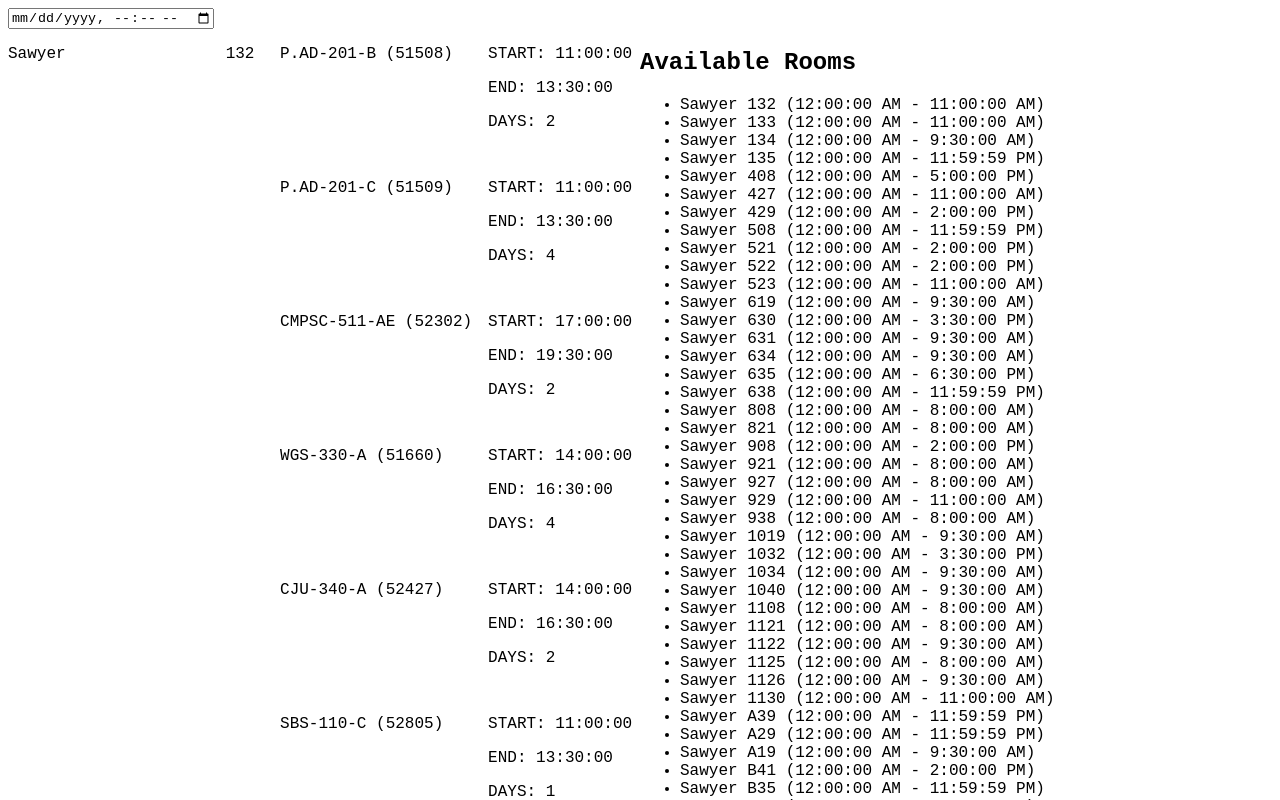
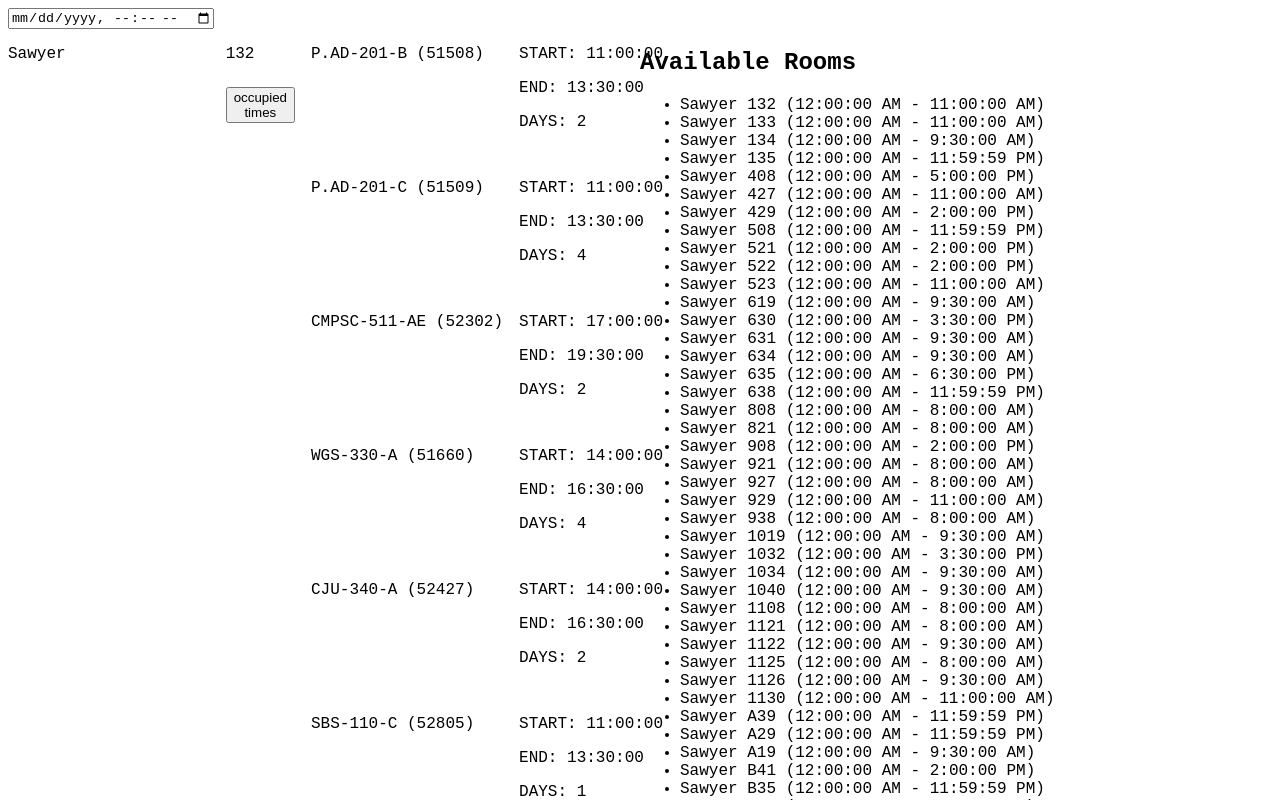
Before and after one commit to maxmmyron/suffolk_free_rooms, a SvelteKit app: page / in a window 1280 px wide. Shown: the top 800 px of the page. Built offline with nearby package versions, Linux system fonts and the light colour scheme.

Commit message:
implement occupied room times

```diff
--- a/src/routes/+page.svelte
+++ b/src/routes/+page.svelte
@@ -12,6 +12,11 @@
   };
 
   let date = new Date();
+
+  let occupiedKey: [string, string];
+
+  const getRelTime = (time: string) =>
+    new Date(`${date.toLocaleDateString()} ${time}`).getTime();
 
   /**
    * Returns all free rooms for a given timestamp as a list of tuples (building, room)
@@ -67,11 +72,7 @@
       throw new Error(`Room ${building} ${room} not found`);
     }
 
-    const localeStr = date.toLocaleDateString();
     const day = new Date(timestamp).getDay();
-
-    const getRelTime = (time: string) =>
-      new Date(`${localeStr} ${time}`).getTime();
 
     // filter out invalid sections, then sort (assume no two classes overlap)
     sections = sections
@@ -105,6 +106,44 @@
     // if we reach here, no valid time; throw an error! something must've gone wrong lol
     throw Error(`no time for room ${building} ${room}`);
   };
+
+  /**
+   * Returns an array of start/end timestamp tuples, each of which represents
+   * a period that the given room is *not* available on the timestamp
+   *
+   * @param building building name
+   * @param room room number
+   * @param timestamp day to check against
+   *
+   * @throws {Error} if the room is not found
+   */
+  const getOccupiedTimes = (
+    building: string,
+    room: string,
+    timestamp: number
+  ): [number, number][] => {
+    let sections = Object.values(data[building][room]);
+    if (!sections) {
+      throw new Error(`Room ${building} ${room} not found`);
+    }
+
+    const day = new Date(timestamp).getDay();
+
+    // filter out invalid sections, then sort (assume no two classes overlap)
+    sections = sections
+      .filter((section) => section.weekDays.includes(day))
+      .toSorted((a, b) => getRelTime(a.startTime) - getRelTime(b.startTime));
+
+    // room is free for full day
+    if (sections.length === 0) {
+      return [];
+    }
+
+    return sections.map((section) => [
+      getRelTime(section.startTime),
+      getRelTime(section.endTime),
+    ]);
+  };
 </script>
 
 <div class="flex gap-2">
@@ -116,6 +155,19 @@
   />
 </div>
 
+{#if occupiedKey}
+  {@const occupiedTimes = getOccupiedTimes(
+    occupiedKey[0],
+    occupiedKey[1],
+    date.getTime()
+  )}
+  {#key occupiedKey}
+    {#each occupiedTimes as occupiedTime}
+      <p>from {occupiedTime[0]} to {occupiedTime[1]}</p>
+    {/each}
+  {/key}
+{/if}
+
 <div class="outer">
   <!-- all courses -->
   <main class="grid">
@@ -123,7 +175,12 @@
       <p>{building}</p>
       <div class="grid">
         {#each Object.entries(rooms) as [room, sections]}
-          <p>{room}</p>
+          <div class="grid-leaf">
+            <p>{room}</p>
+            <button on:click={(e) => (occupiedKey = [building, room])}>
+              occupied times
+            </button>
+          </div>
           <div class="grid">
             {#each Object.entries(sections) as [section, secData]}
               <p>{section}</p>
@@ -171,6 +228,12 @@
     grid-template-columns: min-content 1fr;
   }
 
+  .grid-leaf {
+    display: flex;
+    flex-direction: column;
+    gap: 0.5rem;
+  }
+
   p {
     text-wrap: nowrap;
   }
```
